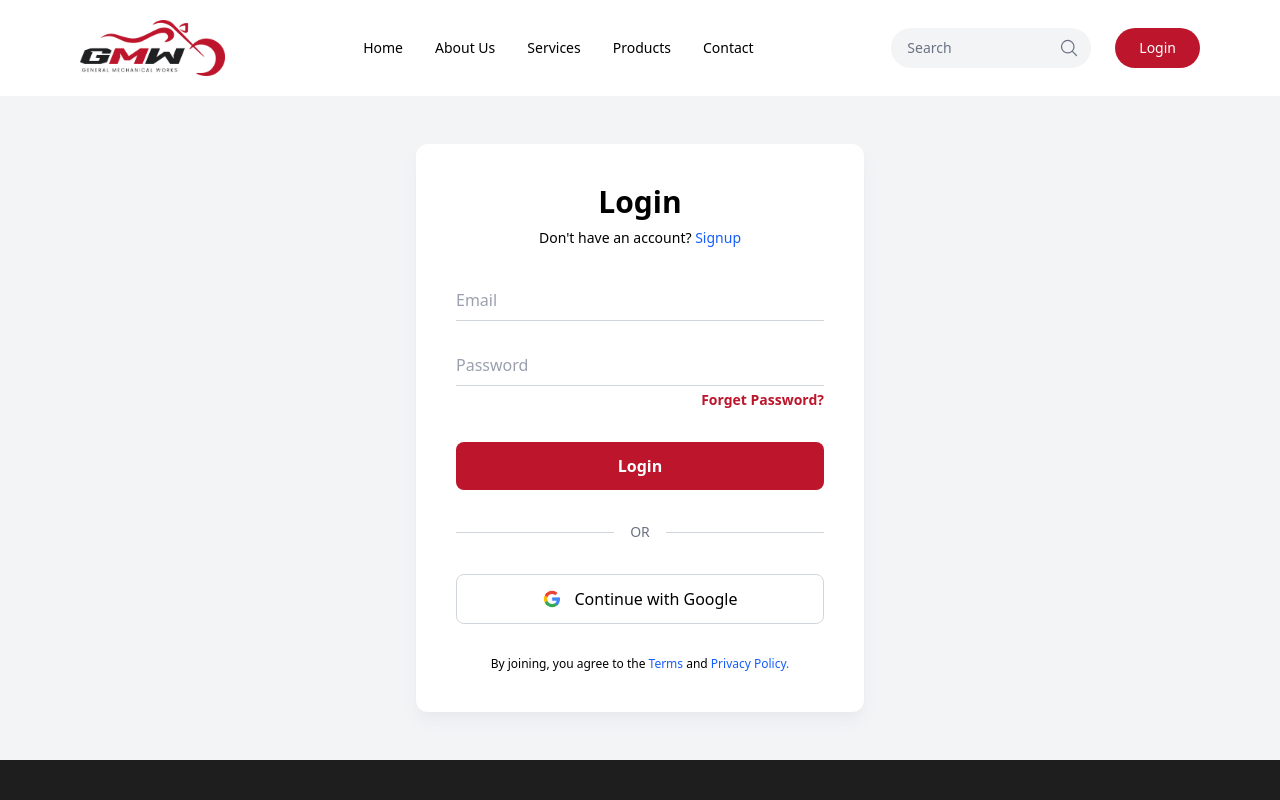
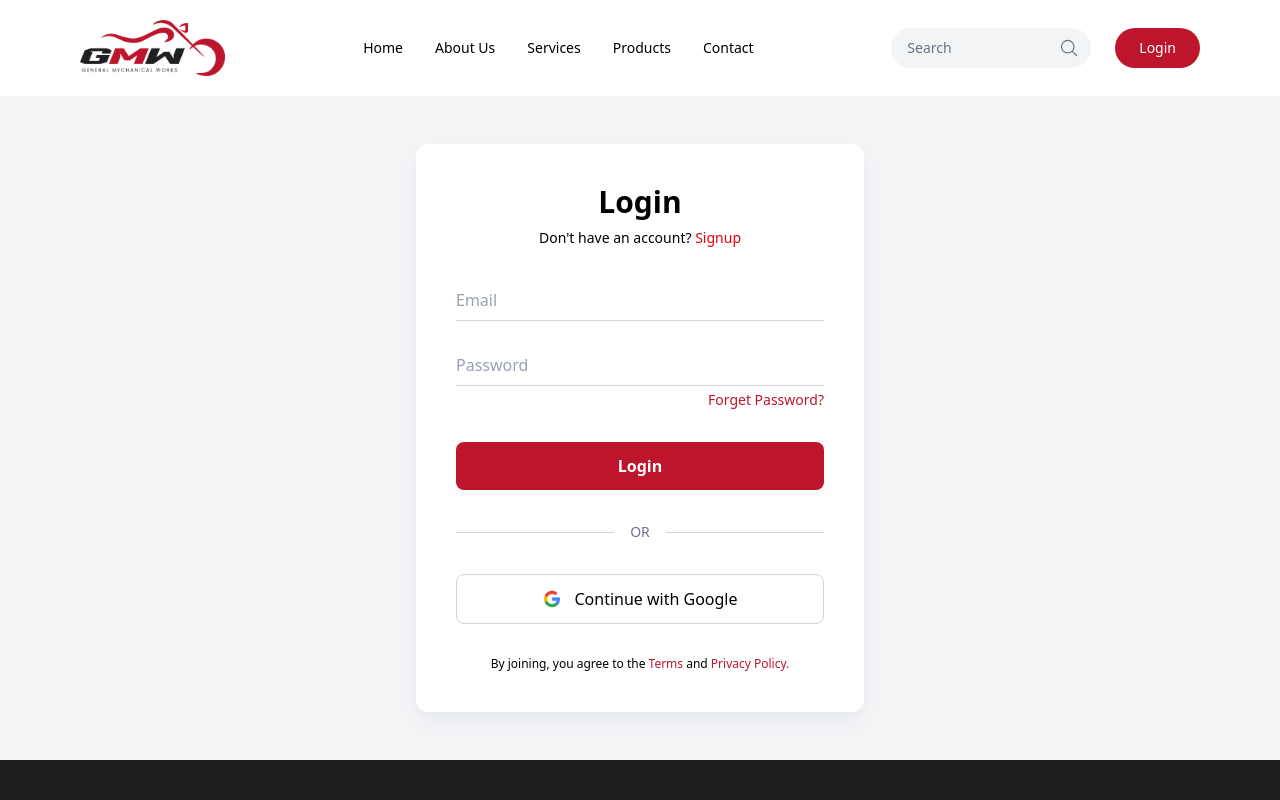
Before and after one commit to Nivesh26/General-Mechanical-Works, a React (Vite) app in the folder Frontend/: page /login in a window 1280 px wide. Shown: the top 800 px of the page. Built offline with nearby package versions, Linux system fonts and the light colour scheme.

Commit message:
Refactor authentication components by removing Adminlogin and Adminsignup, and adding Login, Signup, and Forgetpassword components for improved user experience.

```diff
--- a/Frontend/src/App.tsx
+++ b/Frontend/src/App.tsx
@@ -5,13 +5,12 @@ import Aboutus from './UserPages/Aboutus'
 import Service from './UserPages/Service'
 import Products from './UserPages/Products'
 import Contactus from './UserPages/Contactus'
-import Adminlogin from './Logins-Signup/Adminlogin'
-import Adminsignup from './Logins-Signup/Adminsignup'
-import Userlogin from './Logins-Signup/Userlogin'
-import Usersignup from './Logins-Signup/Usersignup'
 import Profile from './UserPages/Profile'
 import Vehicles from './UserPages/ProfileVehicles'
 import ProfileSecurity from './UserPages/ProfileSecurity'
+import Login from './Logins-Signup/Login'
+import Signup from './Logins-Signup/Signup'
+import Forgetpassword from './Logins-Signup/Forgetpassword'
 
 function App() {
   return (
@@ -27,9 +26,10 @@ function App() {
     <Route path="/profile/vehicles" element={<Vehicles />} />
     <Route path="/profile/security" element={<ProfileSecurity />} />
 
-    {/* User Login and Signup */}
-    <Route path="/login" element={<Userlogin />} />
-    <Route path="/signup" element={<Usersignup />} />
+    {/* Login and Signup */}
+    <Route path="/login" element={<Login />} />
+    <Route path="/signup" element={<Signup />} />
+    <Route path="/forgetpassword" element={<Forgetpassword />} />
 
     </Routes>
     </BrowserRouter>
--- a/Frontend/src/Logins-Signup/Adminlogin.tsx
+++ /dev/null
@@ -1,9 +0,0 @@
-import React from 'react'
-
-const Adminlogin = () => {
-  return (
-    <div>this is admin Login Page </div>
-  )
-}
-
-export default Adminlogin
--- a/Frontend/src/Logins-Signup/Adminsignup.tsx
+++ /dev/null
@@ -1,9 +0,0 @@
-import React from 'react'
-
-const Adminsignup = () => {
-  return (
-    <div>this is admin Signup Page </div>
-  )
-}
-
-export default Adminsignup
--- /dev/null
+++ b/Frontend/src/Logins-Signup/Forgetpassword.tsx
@@ -0,0 +1,16 @@
+import React from 'react'
+import Header from '../UserComponent/Header'
+import Footer from '../UserComponent/Footer'
+import Copyright from '../UserComponent/Copyright'
+
+const Forgetpassword = () => {
+  return (
+    <div>
+        <Header />
+        <Footer />
+        <Copyright />
+    </div>
+  )
+}
+
+export default Forgetpassword
--- a/Frontend/src/Logins-Signup/Userlogin.tsx
+++ b/Frontend/src/Logins-Signup/Login.tsx
@@ -20,12 +20,12 @@ const Userlogin = () => {
       <main className="flex-1 flex items-center justify-center py-12 px-4">
         <div className="w-full max-w-md">
           <div className="bg-white rounded-xl shadow-lg shadow-gray-200/80 p-8 md:p-10">
-            <h1 className="text-2xl md:text-3xl font-bold font-serif text-black text-center mb-2">
+            <h1 className="text-2xl md:text-3xl font-bold text-black text-center mb-2">
               Login
             </h1>
             <p className="text-sm text-black text-center mb-8">
               Don&apos;t have an account?{' '}
-              <Link to="/signup" className="text-blue-600 hover:underline font-medium">
+              <Link to="/signup" className="text-red-600 hover:underline font-medium">
                 Signup
               </Link>
             </p>
@@ -50,8 +50,8 @@ const Userlogin = () => {
                 />
                 <div className="flex justify-end mt-1">
                   <Link
-                    to="/forgot-password"
-                    className="text-sm font-bold text-primary hover:underline"
+                    to="/forgetpassword"
+                    className="text-sm text-primary hover:underline"
                   >
                     Forget Password?
                   </Link>
@@ -82,9 +82,9 @@ const Userlogin = () => {
 
             <p className="text-xs text-black mt-8 text-center">
               By joining, you agree to the{' '}
-              <Link to="/terms" className="text-blue-600 hover:underline">Terms</Link>
+              <Link to="" className="text-primary hover:underline">Terms</Link>
               {' '}and{' '}
-              <Link to="/privacy" className="text-blue-600 hover:underline">Privacy Policy.</Link>
+              <Link to="" className="text-primary hover:underline">Privacy Policy.</Link>
             </p>
           </div>
         </div>
--- a/Frontend/src/Logins-Signup/Usersignup.tsx
+++ b/Frontend/src/Logins-Signup/Signup.tsx
@@ -7,6 +7,7 @@ const Usersignup = () => {
   return (
     <div>
       <Header />
+
       <Footer />
       <Copyright />
     </div>
```
